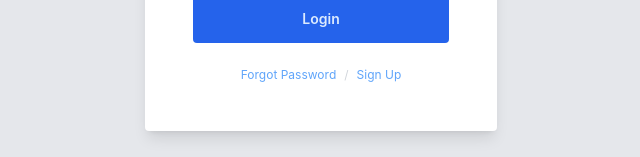
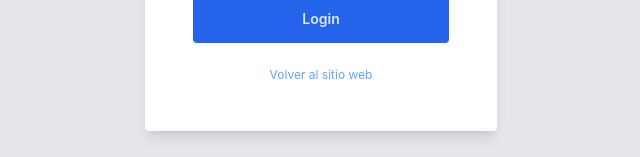
Before and after one commit to marioAbc93/ticket-app, a React (Vite) app: page /login in a window 1280 px wide. Shown: the part 495-652 px from the top of the page, without its empty margins (319-959 px from the left). Built offline with nearby package versions, Linux system fonts and the light colour scheme.

Commit message:
implement login route in header

```diff
--- a/src/components/header.tsx
+++ b/src/components/header.tsx
@@ -1,3 +1,4 @@
+import { Link } from "react-router-dom";
 import Logo from "../assets/logo.png";
 
 export default function Header() {
@@ -36,12 +37,12 @@ export default function Header() {
 
             <div className="flex items-center gap-4">
               <div className="sm:flex sm:gap-4">
-                <a
+                <Link
                   className="rounded-md bg-blue-600 px-5 py-2.5 text-sm font-medium text-white shadow"
-                  href="#"
+                  to="/login"
                 >
                   Ingresa
-                </a>
+                </Link>
               </div>
             </div>
           </div>
--- a/src/components/login-form.tsx
+++ b/src/components/login-form.tsx
@@ -1,3 +1,5 @@
+import { Link } from "react-router-dom";
+
 export default function LoginForm() {
   return (
     <div className="flex flex-col items-center justify-center w-screen h-screen bg-gray-200 text-gray-700">
@@ -24,13 +26,9 @@ export default function LoginForm() {
           Login
         </button>
         <div className="flex mt-6 justify-center text-xs">
-          <a className="text-blue-400 hover:text-blue-500" href="#">
-            Forgot Password
-          </a>
-          <span className="mx-2 text-gray-300">/</span>
-          <a className="text-blue-400 hover:text-blue-500" href="#">
-            Sign Up
-          </a>
+          <Link className="text-blue-400 hover:text-blue-500" to="/">
+            Volver al sitio web
+          </Link>
         </div>
       </form>
     </div>
--- a/src/components/payment-methods.tsx
+++ b/src/components/payment-methods.tsx
@@ -4,7 +4,7 @@ export default function PaymentMethods() {
   return (
     <section
       id="payment-methods"
-      className="mt-6 flex items-center justify-center gap-8"
+      className="mt-6 flex flex-col md:flex-row items-center pb-6 justify-center gap-8"
     >
       <Stripe />
 
```
